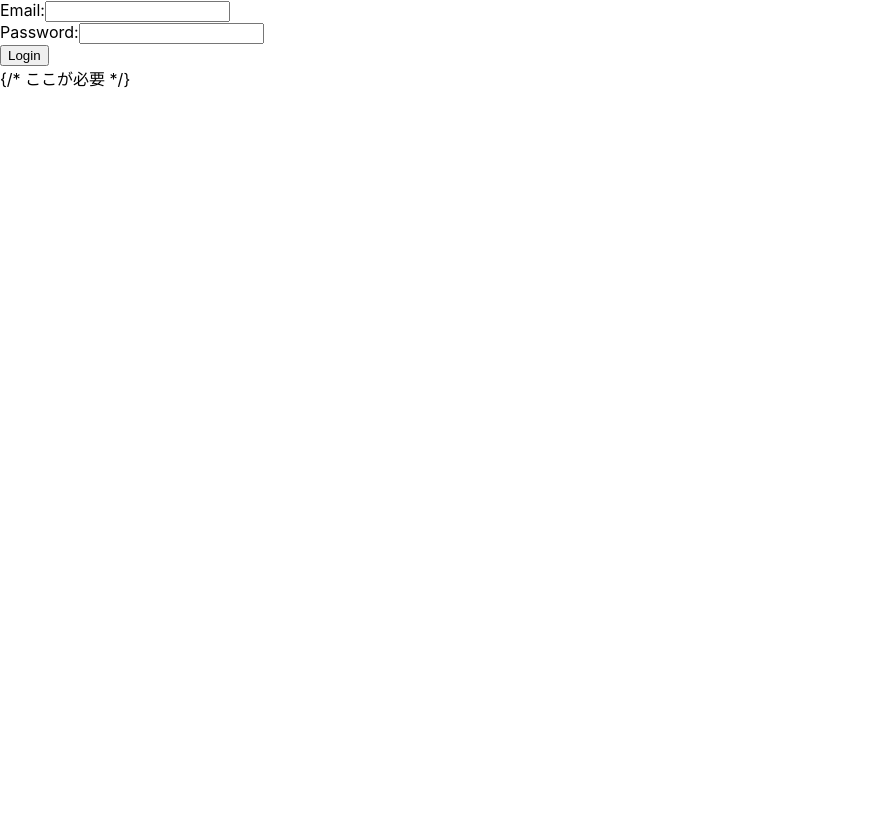
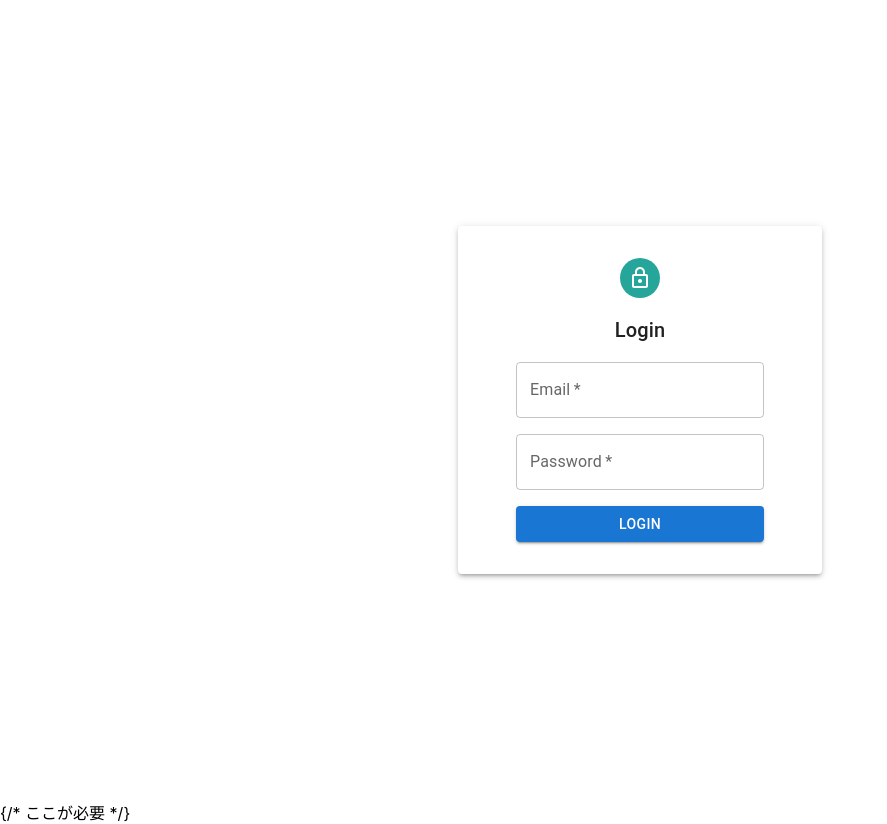
Before and after one commit to growhkameda/InternalTools, a React (Create React App) app in the folder AllMemberView/Front/: page / in a window 1280 px wide. Shown: the whole page, without its empty margins (0-887 px from the left). Before the commit the page ends 800 px from the top, so only its background shows below. Built offline with nearby package versions, Linux system fonts and the light colour scheme.

Commit message:
loginフォーム修正

```diff
--- a/AllMemberView/Front/package.json
+++ b/AllMemberView/Front/package.json
@@ -3,6 +3,10 @@
   "version": "0.1.0",
   "private": true,
   "dependencies": {
+    "@emotion/react": "^11.13.3",
+    "@emotion/styled": "^11.13.0",
+    "@mui/icons-material": "^6.1.5",
+    "@mui/material": "^6.1.5",
     "@testing-library/jest-dom": "^5.17.0",
     "@testing-library/react": "^13.4.0",
     "@testing-library/user-event": "^13.5.0",
--- a/AllMemberView/Front/src/LoginForm.js
+++ b/AllMemberView/Front/src/LoginForm.js
@@ -1,56 +1,106 @@
-import React, { useState } from 'react';
-import axios from 'axios';
-import { useNavigate } from 'react-router-dom';
+import React, { useState } from "react";
+import axios from "axios";
+import { useNavigate } from "react-router-dom";
+import {
+  Avatar,
+  Box,
+  Button,
+  Paper,
+  TextField,
+  Typography,
+  Stack,
+} from "@mui/material";
+import LockOutlinedIcon from "@mui/icons-material/LockOutlined";
+import { teal } from "@mui/material/colors";
 
 const LoginForm = () => {
-    const [email, setEmail] = useState('');
-    const [password, setPassword] = useState('');
-    const [error, setError] = useState('');
-    const navigate = useNavigate();  // useNavigateフックを使用
+  const [email, setEmail] = useState("");
+  const [password, setPassword] = useState("");
+  const [error, setError] = useState("");
+  const navigate = useNavigate(); // useNavigateフックを使用
 
   const handleLogin = async (e) => {
-        e.preventDefault();  // フォームのデフォルトの動作を防ぐ
+    e.preventDefault(); // フォームのデフォルトの動作を防ぐ
 
     try {
-            const response = await axios.post('http://localhost:8080/api/auth/login', {
+      const response = await axios.post(
+        "http://localhost:8080/api/auth/login",
+        {
           email: email,
           password: password,
-            });
+        }
+      );
 
-            const token = response.data.token;  // サーバーからのトークンを取得
-            localStorage.setItem('token', token);  // トークンをローカルストレージに保存
+      const token = response.data.token; // サーバーからのトークンを取得
+      localStorage.setItem("token", token); // トークンをローカルストレージに保存
 
       // ログイン成功後にユーザーリストに遷移
-            navigate('/userlist');  // /userlist に遷移
+      navigate("/userlist"); // /userlist に遷移
     } catch (err) {
-            setError('Invalid username or password');
-            console.error('Login error', err);
+      setError("Invalid username or password");
+      console.error("Login error", err);
     }
   };
 
   return (
+    <Box
+      display="flex"
+      justifyContent="center"
+      alignItems="center"
+      height="100vh" // 画面全体の高さに合わせるために設定
+    >
+      <Paper
+        elevation={3}
+        sx={{
+          p: 4,
+          width: "300px",
+        }}
+      >
+        <Stack
+          direction="column"
+          justifyContent="center"
+          alignItems="center"
+          spacing={2}
+        >
+          <Avatar sx={{ bgcolor: teal[400] }}>
+            <LockOutlinedIcon />
+          </Avatar>
+          <Typography variant="h6">Login</Typography>
+
           <form onSubmit={handleLogin}>
-            <div>
-                <label>Email:</label>
-                <input
+            <Stack spacing={2}>
+              <TextField
+                label="Email"
                 type="email"
+                fullWidth
                 value={email}
                 onChange={(e) => setEmail(e.target.value)}
                 required
               />
-            </div>
-            <div>
-                <label>Password:</label>
-                <input
+              <TextField
+                label="Password"
                 type="password"
+                fullWidth
                 value={password}
                 onChange={(e) => setPassword(e.target.value)}
                 required
               />
-            </div>
-            {error && <div style={{ color: 'red' }}>{error}</div>}
-            <button type="submit">Login</button>
+              {error && (
+                <Typography color="error">{error}</Typography>
+              )}
+              <Button
+                type="submit"
+                fullWidth
+                variant="contained"
+                color="primary"
+              >
+                Login
+              </Button>
+            </Stack>
           </form>
+        </Stack>
+      </Paper>
+    </Box>
   );
 };
 
```
Also changed, not shown: 1 other file (tests, documents, lock files or other folders). Lines whose indentation alone changed are shown as unchanged.
